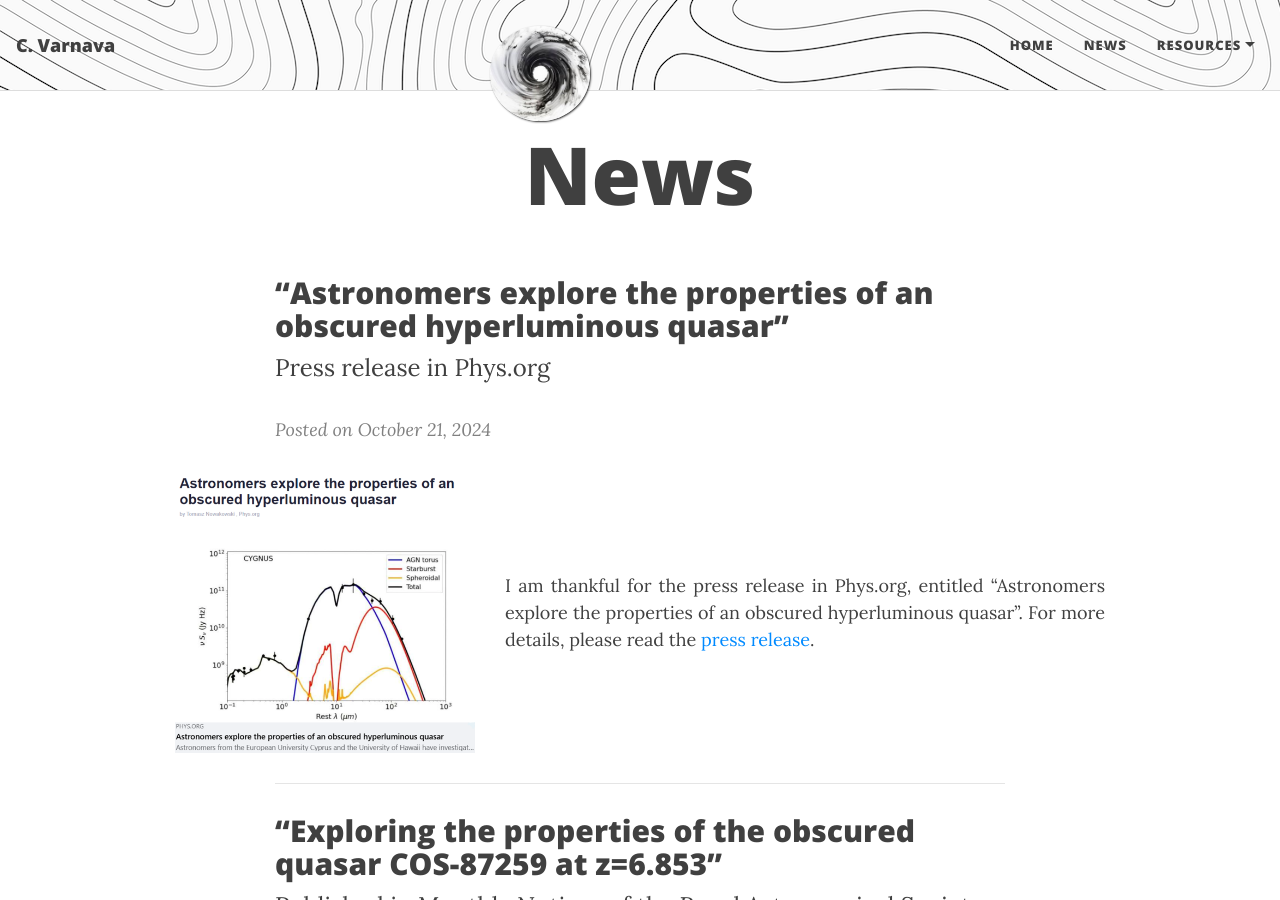
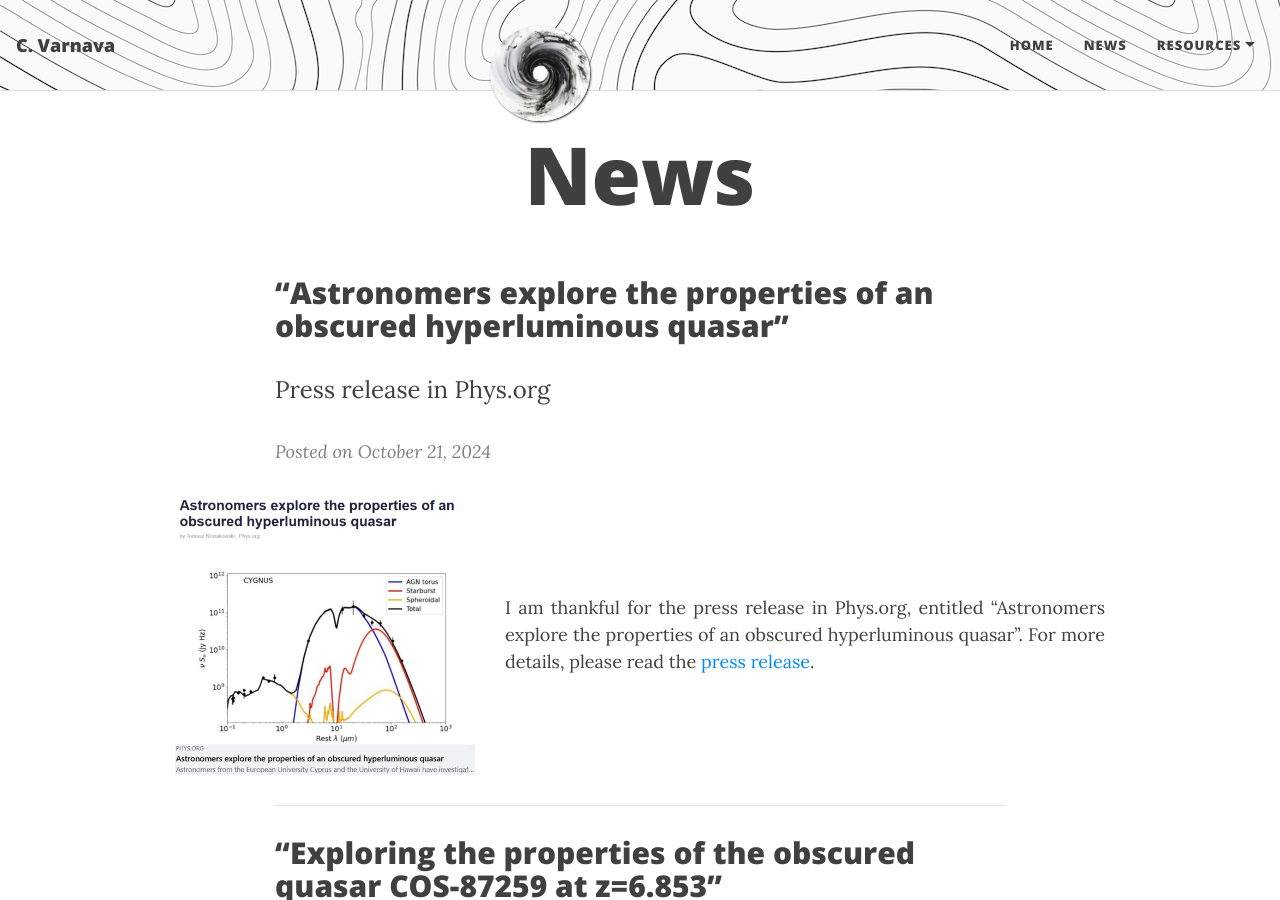
Before and after one commit to ch-var/ch-var.github.io, a Jekyll site: the page built from news.html, in a window 1280 px wide and 900 px high. Built offline with Jekyll 4.4.1, drawn with Linux system fonts in a browser that asks for light colours; formulas are drawn with MathJax 3.

Commit message:
Update news.html

```diff
--- a/news.html
+++ b/news.html
@@ -4,11 +4,9 @@
 mathjax: true
 ---
 <p>
-<h2>“Astronomers explore the properties of an obscured hyperluminous quasar”</h2>
-<font size="+2">Press release in Phys.org</font>
-<p>
-<p>
-<i style="color:#808080";>Posted on October 21, 2024</i>
+<p style="font-family: var(--header-font); font-weight: 800; line-height: 1.1; font-size: 1.875rem; margin-top: 1.25rem;">“Astronomers explore the properties of an obscured hyperluminous quasar”</p>
+<p><font size="+2">Press release in Phys.org</font></p>
+<p><i style="color:#808080;">Posted on October 21, 2024</i></p>
 
 <div style="display: flex; justify-content: space-between; align-items: center; flex-wrap: wrap;">
   <img src="/assets/img/press.png" style="max-width: 300px; height: auto; margin-right: 30px;"/>
```
